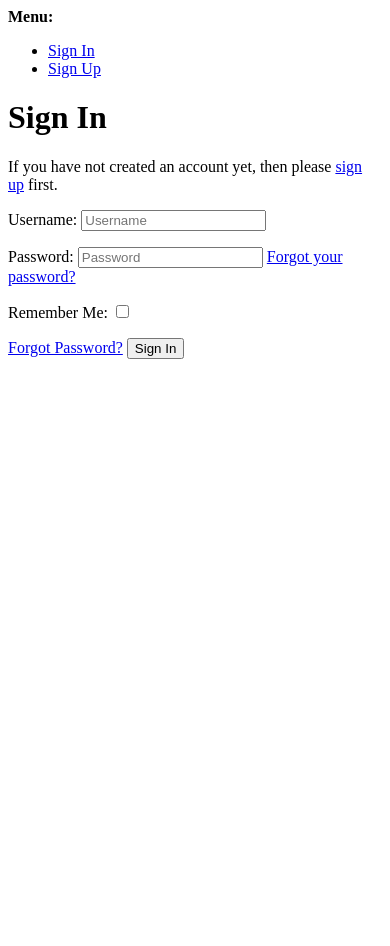
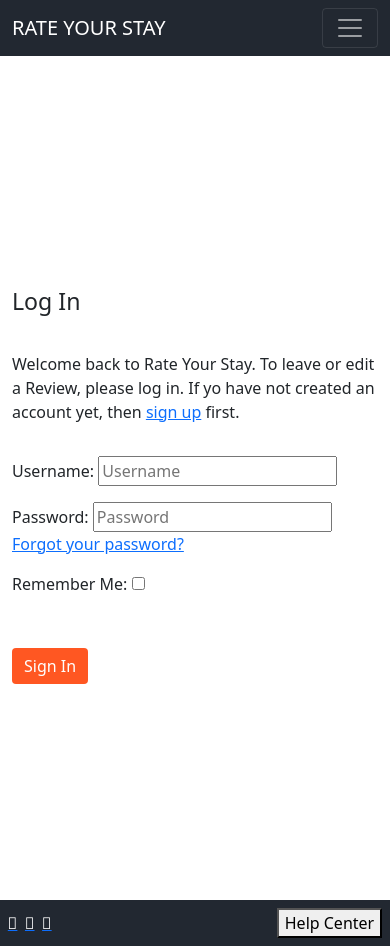
Before and after one commit to Chikayo-k/rate-your-stay, a Django app: page /accounts/login/ in a window 390 px wide. Before the commit the page ends 359 px from the top, so only its background shows below. Run offline with Django 4.2, Linux system fonts and the light colour scheme; some libraries are stand-ins or nearby versions.

Commit message:
Modify login templates, Add style for the login page

```diff
--- a/home/views.py
+++ b/home/views.py
@@ -7,7 +7,6 @@ class ArticleList(generic.ListView):
     queryset =  Article.objects.all().order_by('title').values()
     template_name = 'home/index.html'
     paginate_by = 4
-
 
 def detail(request, slug):
 
--- a/static/css/style.css
+++ b/static/css/style.css
@@ -120,6 +120,26 @@ footer{
     border: #FF5722;
 }
 
+
+/* Log In Page */
+
+.login-container{
+    height: 100vh;
+    display: flex;
+    justify-content: center;
+    align-items: center;
+}
+
+.login-title{
+    margin-bottom: 10%;
+}
+
+.btn-signup{
+    background-color:  #FF5722;
+    border: #FF5722;
+    color: white;
+    margin-top: 10%;
+}
 /*------------------- Media query-------------------*/
 
 /* Over768px */
--- a/templates/account/login.html
+++ b/templates/account/login.html
@@ -1,46 +1,37 @@
-{% extends "account/base.html" %}
+{% extends "base.html" %}
 
 {% load i18n %}
 {% load account socialaccount %}
 
-{% block head_title %}{% trans "Sign In" %}{% endblock head_title %}
+{% block head_title %}{% trans "Sign In" %}{% endblock %}
 
 {% block content %}
+<div class="background">
+<div class="container login-container">
+   <div class="login-background">
+    <div class="row">
+        <div class="col-md-8 mt-3 offset-md-2">
+            <h3 class="login-title">{% trans "Log In" %}</h3>
 
-<h1>{% trans "Sign In" %}</h1>
-
-{% get_providers as socialaccount_providers %}
-
-{% if socialaccount_providers %}
-<p>{% blocktrans with site.name as site_name %}Please sign in with one
-of your existing third party accounts. Or, <a href="{{ signup_url }}">sign up</a>
-for a {{ site_name }} account and sign in below:{% endblocktrans %}</p>
-
-<div class="socialaccount_ballot">
-
-  <ul class="socialaccount_providers">
-    {% include "socialaccount/snippets/provider_list.html" with process="login" %}
-  </ul>
-
-  <div class="login-or">{% trans 'or' %}</div>
-
+            <p>{% blocktrans %}Welcome back to Rate Your Stay.
+                To leave or edit a Review, please log in. If yo
+                have not created an account yet, then <a class="link" href="{{ signup_url }}">sign up</a>
+                first.{% endblocktrans %}</p>
         </div>
-
-{% include "socialaccount/snippets/login_extra.html" %}
-
-{% else %}
-<p>{% blocktrans %}If you have not created an account yet, then please
-<a href="{{ signup_url }}">sign up</a> first.{% endblocktrans %}</p>
-{% endif %}
-
+    </div>
+    <div class="row">
+        <div class="col-md-8 mt-3 offset-md-2">
             <form class="login" method="POST" action="{% url 'account_login' %}">
                 {% csrf_token %}
                 {{ form.as_p }}
                 {% if redirect_field_value %}
                 <input type="hidden" name="{{ redirect_field_name }}" value="{{ redirect_field_value }}" />
                 {% endif %}
-  <a class="button secondaryAction" href="{% url 'account_reset_password' %}">{% trans "Forgot Password?" %}</a>
-  <button class="primaryAction" type="submit">{% trans "Sign In" %}</button>
+                <button class="btn btn-signup right" type="submit">{% trans "Sign In" %}</button>
             </form>
-
-{% endblock content %}
+        </div>
+    </div>
+ </div>
+</div>
+</div>
+{% endblock %}
```
Also changed, not shown: templates/account/logout.html (deleted, +0 -21 lines), static/images/login.jpg (added), 1 other file. Lines whose indentation alone changed are shown as unchanged.
